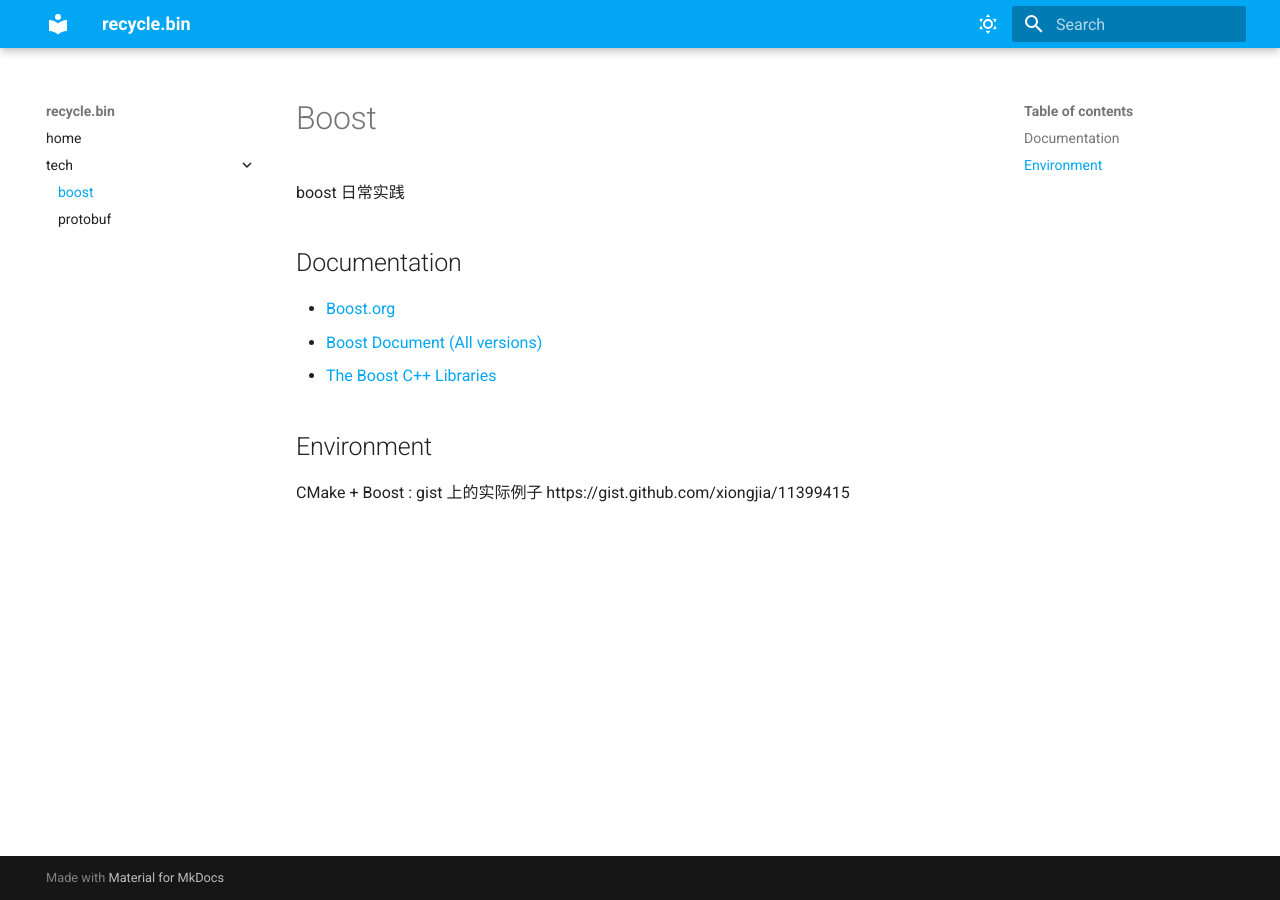
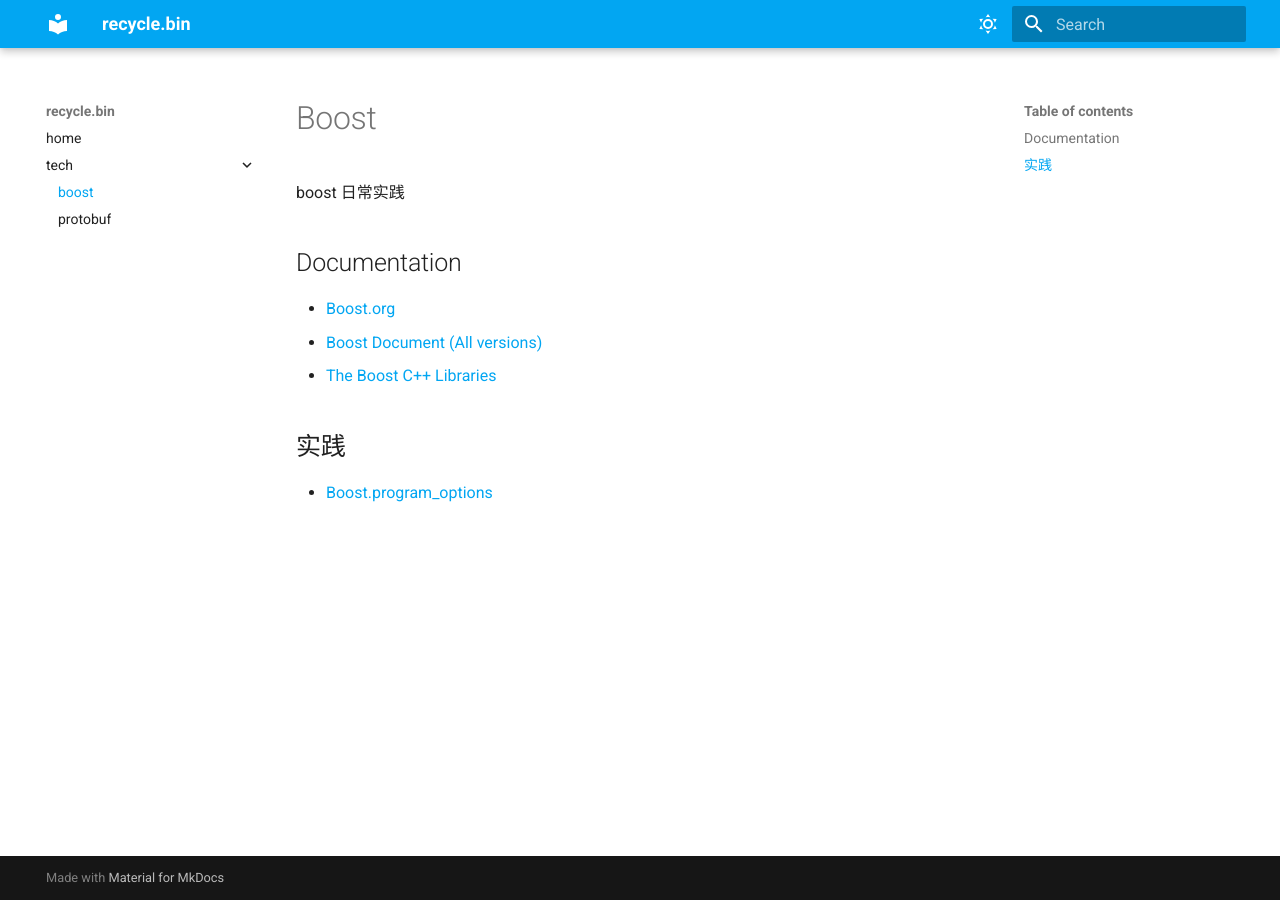
Before and after one commit to xiongjia/recycle.bin, an MkDocs documentation site: the page built from docs/tech/dev/boost.md, in a window 1280 px wide. Built offline with MkDocs 1.6.1 and Material for MkDocs 9.7.7, drawn with Linux system fonts in a browser that asks for light colours.

Commit message:
updating scratch

```diff
--- a/docs/tech/dev/boost.md
+++ b/docs/tech/dev/boost.md
@@ -12,6 +12,6 @@
 - [Boost Document (All versions)](https://www.boost.org/doc/){:target="_blank"}
 - [The Boost C++ Libraries](https://theboostcpplibraries.com/){:target="_blank"}
 
-## Environment
+## 实践
 
-CMake + Boost : gist 上的实际例子 https://gist.github.com/xiongjia/11399415
+- [Boost.program_options](https://github.com/xiongjia/recycle.bin/tree/master/scratch/boost/program-options){:target="_blank"}
```
Also changed, not shown: scratch/boost/program-options/README.md (+1 -1 lines), 1 other file.
